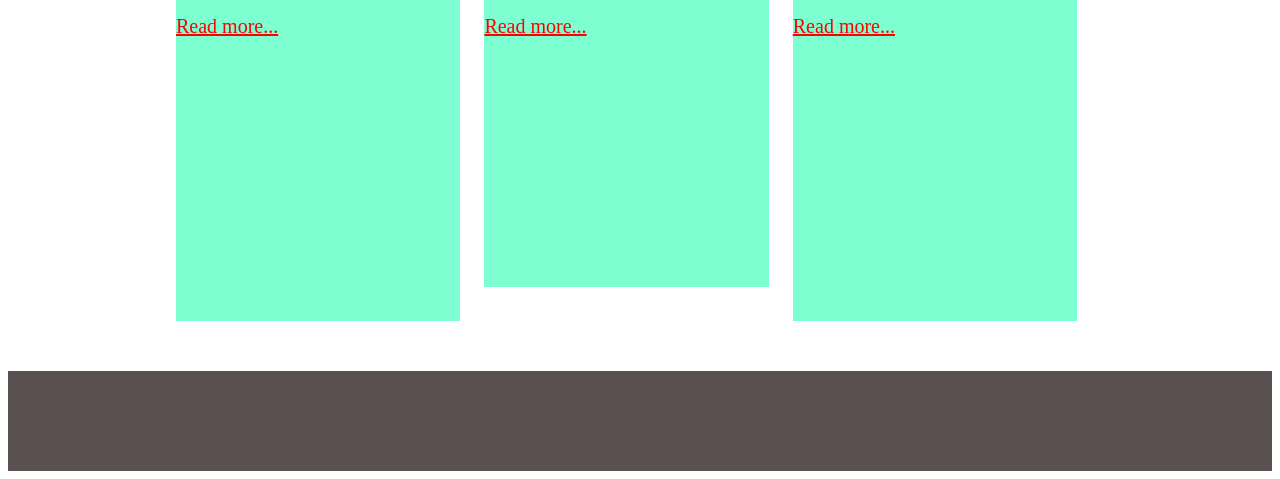
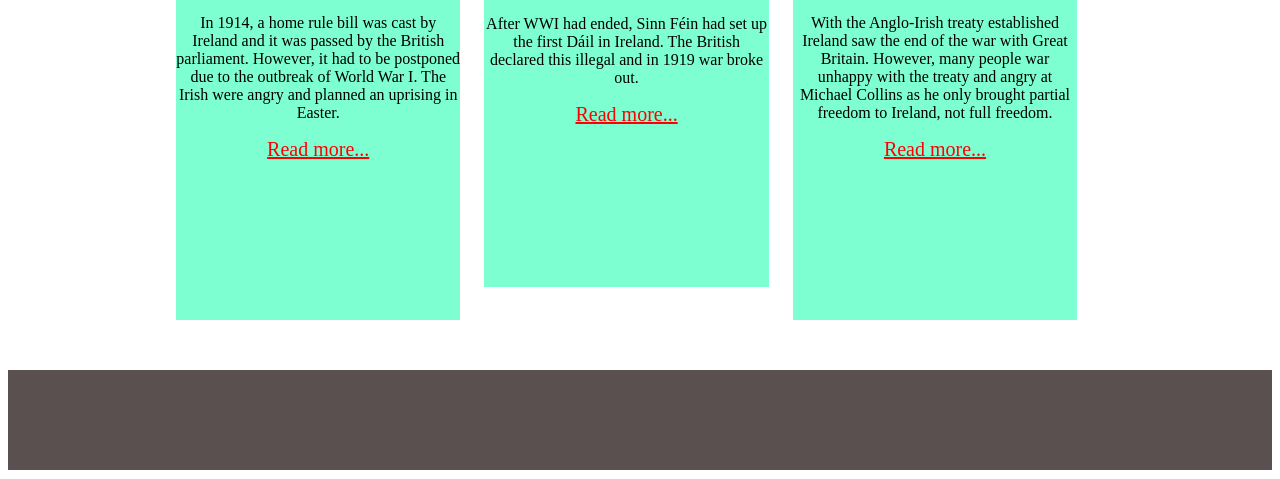
Before and after one commit to Nicolas-Pasich-Carrara/Easter-Rising, a plain HTML site: page index.html in a window 1280 px wide. Shown: the part 362-841 px from the top of the page. Drawn offline with Linux system fonts and the light colour scheme.

Commit message:
text in boxes

```diff
--- a/index.html
+++ b/index.html
@@ -18,14 +18,23 @@
     <div class="container">
         <div class="box" id="easter">
             <h3>1916 Easter Rising</h3>
+            <p>In 1914, a home rule bill was cast by Ireland and it was passed by the British parliament.
+               However, it had to be postponed due to the outbreak of World War I. The Irish were angry
+               and planned an uprising in Easter. </p>
             <p><a href="easter.html"> Read more...</a></p>
         </div>
         <div class="box" id="war">
             <h3>The war of independence</h3>
-           <p><a href="easter.html"> Read more...</a></p>
+            <p>After WWI had ended, Sinn Féin had set up the first Dáil in Ireland.
+               The British declared this illegal and in 1919 war broke out.</p>
+            <p><a href="easter.html"> Read more...</a></p>
+            <br>
         </div>
         <div class="box" id="civil">
             <h3>The Irish cival war</h3>
+            <p>With the Anglo-Irish treaty established Ireland saw the end of the war with Great Britain.
+               However, many people war unhappy with the treaty and angry at Michael Collins as he only
+               brought partial freedom to Ireland, not full freedom. </p>
            <p> <a href="easter.html"> Read more...</a> </p>
         </div>
     </div>
--- a/style.css
+++ b/style.css
@@ -59,4 +59,9 @@
 a {
     color: rgb(255, 0, 0);
     font-size: 20px;
+    text-align: center;
 }
+
+.box {
+    text-align: center;
+}
```
